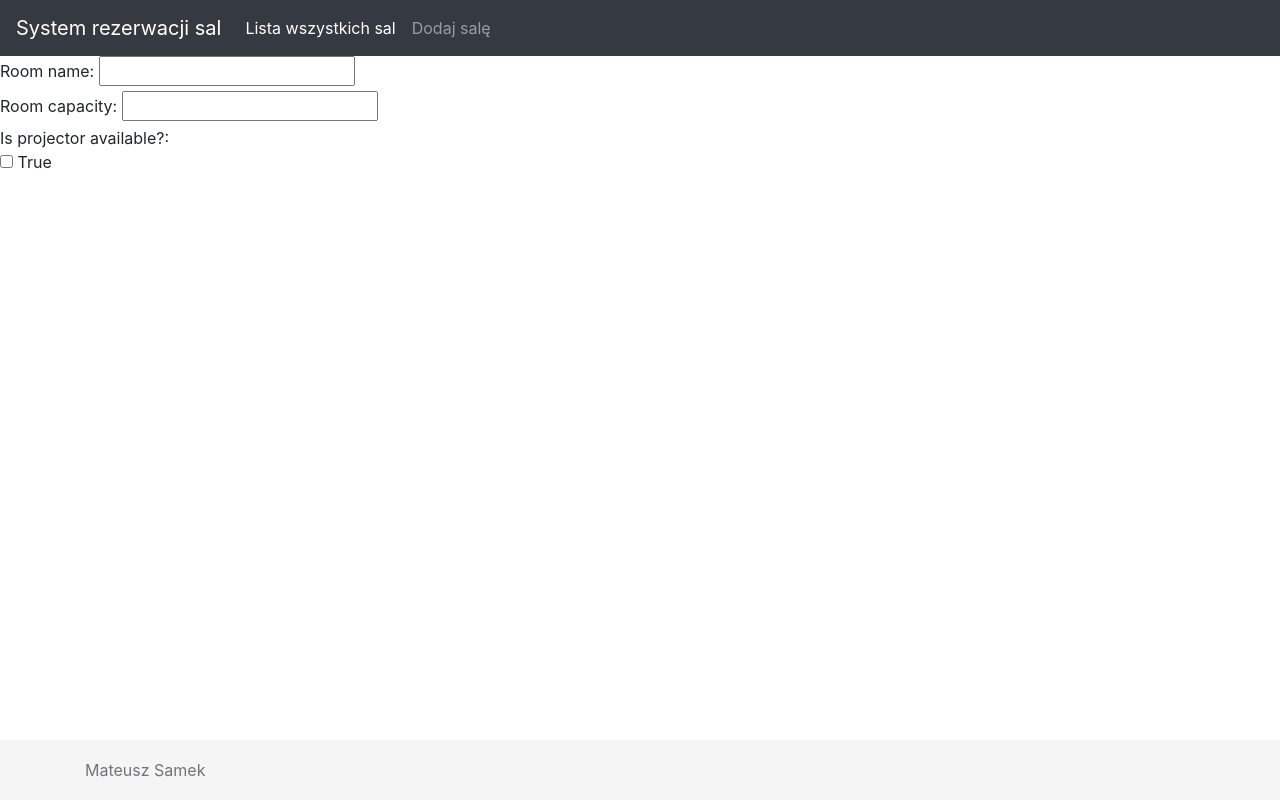
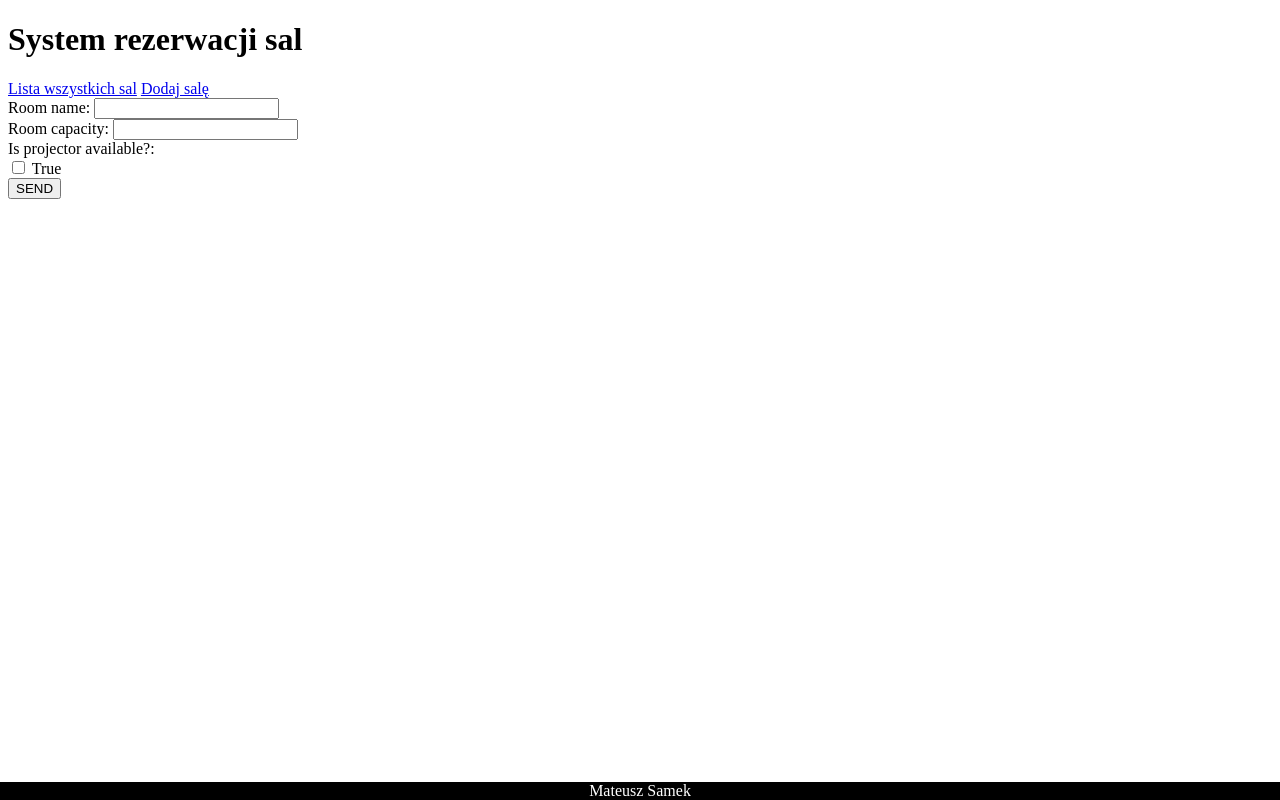
Before and after one commit to Samekmat/Warsztat_DJango, a Django app: page /room/new/ in a window 1280 px wide. Run offline with Django 3.2, Linux system fonts and the light colour scheme; some libraries are stand-ins or nearby versions.

Commit message:
Stworzenie widoku i wprowadzenie pierwszych danych do formularza

```diff
--- a/Warsztatdjango/urls.py
+++ b/Warsztatdjango/urls.py
@@ -18,7 +18,7 @@ from django.urls import path
 from warsztat import views
 
 urlpatterns = [
-    path('admin/', admin.site.urls),
+    path('', views.index, name='index'),
     path('room/new/', views.AddRoomView.as_view(), name='AddRoom'),
 
 ]
--- a/templates/add_room.html
+++ b/templates/add_room.html
@@ -1,4 +1,4 @@
-{% extends 'base.html' %}
+{% extends 'index.html' %}
 {% block content %}
 
     <form action="" method="POST">
@@ -13,7 +13,7 @@
        Is projector available?: <br>
         <input type="checkbox" id="projector" name="projector" value="True">
         <label for="projector">True</label><br>
-
+        <input type="submit" value="SEND">
     </form>
 
 
--- a/templates/base.html
+++ /dev/null
@@ -1,94 +0,0 @@
-<!DOCTYPE html>
-
-<html lang="en">
-
-<head>
-
-  <meta charset="UTF-8">
-
-  <title>Home Page</title>
-
-  <link rel="stylesheet" href="https://maxcdn.bootstrapcdn.com/bootstrap/4.0.0/css/bootstrap.min.css" integrity="sha384-Gn5384xqQ1aoWXA+058RXPxPg6fy4IWvTNh0E263XmFcJlSAwiGgFAW/dAiS6JXm" crossorigin="anonymous">
-
-  <link rel="canonical" href="https://getbootstrap.com/docs/4.0/examples/sticky-footer/">
-
-  <script src="https://code.jquery.com/jquery-3.2.1.slim.min.js" integrity="sha384-KJ3o2DKtIkvYIK3UENzmM7KCkRr/rE9/Qpg6aAZGJwFDMVNA/GpGFF93hXpG5KkN" crossorigin="anonymous"></script>
-
-  <script src="https://cdnjs.cloudflare.com/ajax/libs/popper.js/1.12.9/umd/popper.min.js" integrity="sha384-ApNbgh9B+Y1QKtv3Rn7W3mgPxhU9K/ScQsAP7hUibX39j7fakFPskvXusvfa0b4Q" crossorigin="anonymous"></script>
-
-  <script src="https://maxcdn.bootstrapcdn.com/bootstrap/4.0.0/js/bootstrap.min.js" integrity="sha384-JZR6Spejh4U02d8jOt6vLEHfe/JQGiRRSQQxSfFWpi1MquVdAyjUar5+76PVCmYl" crossorigin="anonymous"></script>
-
-</head>
-
-<style>
-
-  .footer {
-
-    position: absolute;
-
-    bottom: 0;
-
-    width: 100%;
-
-    height: 60px; /* Set the fixed height of the footer here */
-
-    line-height: 60px; /* Vertically center the text there */
-
-    background-color: #f5f5f5;
-
-  }
-
-</style>
-
-<body>
-
-<!-- Nav -->
-
-<nav class="navbar navbar-expand-lg navbar navbar-dark bg-dark">
-
-  <a class="navbar-brand" href="#">System rezerwacji sal</a>
-
-  <button class="navbar-toggler" type="button" data-toggle="collapse" data-target="#navbarNavAltMarkup" aria-controls="navbarNavAltMarkup" aria-expanded="false" aria-label="Toggle navigation">
-
-    <span class="navbar-toggler-icon"></span>
-
-  </button>
-
-  <div class="collapse navbar-collapse" id="navbarNavAltMarkup">
-
-    <div class="navbar-nav">
-
-      <a class="nav-item nav-link active" href="/">Lista wszystkich sal<span class="sr-only">(current)</span></a>
-
-      <a class="nav-item nav-link" href="/">Dodaj salę</a>
-
-    </div>
-
-  </div>
-
-</nav>
-
-<!-- Nav -->
-{% block content %}
-
-{% endblock %}
-
-
-
-<!-- Footer -->
-
-<footer class="footer">
-
-      <div class="container">
-
-        <span class="text-muted">Mateusz Samek</span>
-
-      </div>
-
-    </footer>
-
-<!-- Footer -->
-
-</body>
-
-</html>
--- /dev/null
+++ b/templates/index.html
@@ -0,0 +1,66 @@
+<!DOCTYPE html>
+
+<html lang="en">
+
+<head>
+
+  <meta charset="UTF-8">
+
+  <title>Home Page</title>
+
+  <style>
+
+    .footer {
+
+       position: fixed;
+
+       left: 0;
+
+       bottom: 0;
+
+       width: 100%;
+
+       background-color: black;
+
+       color: white;
+
+       text-align: center;
+
+    }
+
+  </style>
+
+</head>
+
+<body>
+
+<!-- Nav -->
+
+<h1>System rezerwacji sal</h1>
+
+<nav>
+
+  <a class="nav-item nav-link active" href="/">Lista wszystkich sal</a>
+
+  <a class="nav-item nav-link" href="/room/new/">Dodaj salę</a>
+
+</nav>
+
+<!-- Nav -->
+
+{% block content %}
+
+{% endblock %}
+<!-- Footer -->
+
+<footer class="footer">
+
+  <span class="text-muted">Mateusz Samek</span>
+
+</footer>
+
+<!-- Footer -->
+
+</body>
+
+</html>
--- a/warsztat/views.py
+++ b/warsztat/views.py
@@ -2,6 +2,8 @@ from django.shortcuts import render, redirect
 from django.views import View
 from warsztat.models import Room
 
+def index(request):
+    return render(request, 'index.html')
 
 class AddRoomView(View):
 
@@ -11,4 +13,15 @@ class AddRoomView(View):
     def post(self, request):
         name = request.POST.get('room_name')
         capacity = request.POST.get('room_capacity')
+        capacity = int(capacity) if capacity else 0
         projector = request.POST.get('projector')
+
+        if not name:
+            return render(request, 'add_room.html', context={'Error': 'Room name is empty'})
+        if capacity < 0:
+            return render(request, 'add_room.html', context={'Error': 'Room capacity must be even'})
+        if Room.objects.filter(name=name).first():
+            return render(request, 'add_room.html', context={'Error': 'Room with this name already exists'})
+
+        Room.objects.create(name=name, capacity=capacity, projector_availability=projector)
+        return redirect('index')
```
Also changed, not shown: db.sqlite3.
